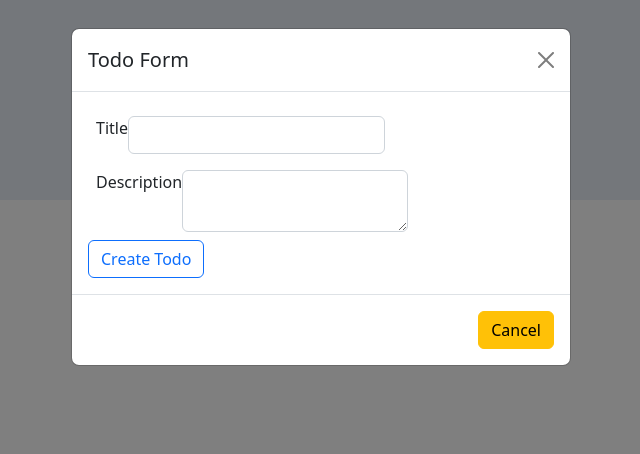
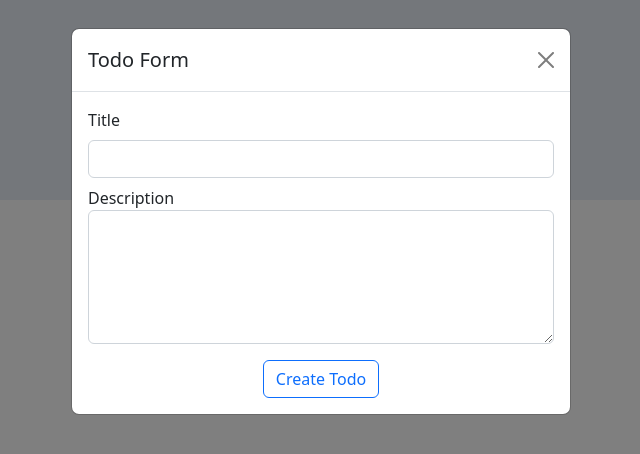
Before and after one commit to Shubham052000/ReactJS, a React (Create React App) app in the folder 3-to-do-app/: page / in a window 1280 px wide. Both pictures are taken after a click on the button "Create Todo". Shown: the top 454 px of the page, without its empty margins (319-959 px from the left). Built offline with nearby package versions, Linux system fonts and the light colour scheme.

Commit message:
fixing modal and todoForm

```diff
--- a/3-to-do-app/src/UI/FormModal.tsx
+++ b/3-to-do-app/src/UI/FormModal.tsx
@@ -11,12 +11,12 @@ const FormModal: React.FC<{
     <Modal isOpen={modal} toggle={toggle}>
       <ModalHeader toggle={toggle}>Todo Form</ModalHeader>
       <ModalBody>{children}</ModalBody>
-      <ModalFooter>
-        {/* <Button color="primary">Create ToDo!!</Button> */}
+      {/* <ModalFooter>
+        <Button color="primary">Create ToDo!!</Button>
         <Button color="warning" onClick={toggle}>
           Cancel
         </Button>
-      </ModalFooter>
+      </ModalFooter> */}
     </Modal>
   );
 };
--- a/3-to-do-app/src/components/TodoForm.tsx
+++ b/3-to-do-app/src/components/TodoForm.tsx
@@ -1,4 +1,4 @@
-import React, { useRef } from "react";
+import React, { useRef, useState } from "react";
 import { todoStruct } from "../App";
 
 type TodoFormProps = {
@@ -8,12 +8,21 @@ type TodoFormProps = {
 const TodoForm: React.FC<TodoFormProps> = (props) => {
   const titleRef = useRef<HTMLInputElement>(null);
   const descriptionRef = useRef<HTMLTextAreaElement>(null);
+  const [emptyFields, setEmptyFields] = useState(false);
 
   const createTodoHandler = (event: React.FormEvent) => {
     event.preventDefault(); // Preventing the default behavior of sending request to server
 
     const enteredTitle = titleRef.current!.value;
     const enteredDescription = descriptionRef.current!.value;
+
+    if (
+      enteredTitle.trim().length === 0 ||
+      enteredDescription.trim().length === 0
+    ) {
+      setEmptyFields(true);
+      return;
+    }
 
     props.onAddTodo({
       // Sending data to App.tsx
@@ -22,13 +31,14 @@ const TodoForm: React.FC<TodoFormProps> = (props) => {
       description: enteredDescription,
     });
 
-    titleRef.current!.value = ""; // Resetting our refs
+    setEmptyFields(false); // Resetting our states and refs
+    titleRef.current!.value = "";
     descriptionRef.current!.value = "";
   };
   return (
     <div>
       <form onSubmit={createTodoHandler}>
-        <div className="d-inline-flex p-2">
+        <div className="form-group">
           <label className={"form-label"} htmlFor={"title"}>
             Title
           </label>
@@ -39,15 +49,21 @@ const TodoForm: React.FC<TodoFormProps> = (props) => {
             ref={titleRef}
           ></input>
         </div>
-        <div className="d-inline-flex p-2">
+        <div className="form-group mt-2">
           <label htmlFor={"description"}>Description</label>
           <textarea
+            rows={5}
             className="form-control"
             id={"description"}
             ref={descriptionRef}
           ></textarea>
         </div>
-        <div>
+        {emptyFields && (
+          <p className="text-danger text-center">
+            Please enter Todo and Description
+          </p>
+        )}
+        <div className="form-group text-center mt-3">
           <button className="btn btn-outline-primary" type={"submit"}>
             Create Todo
           </button>
```
